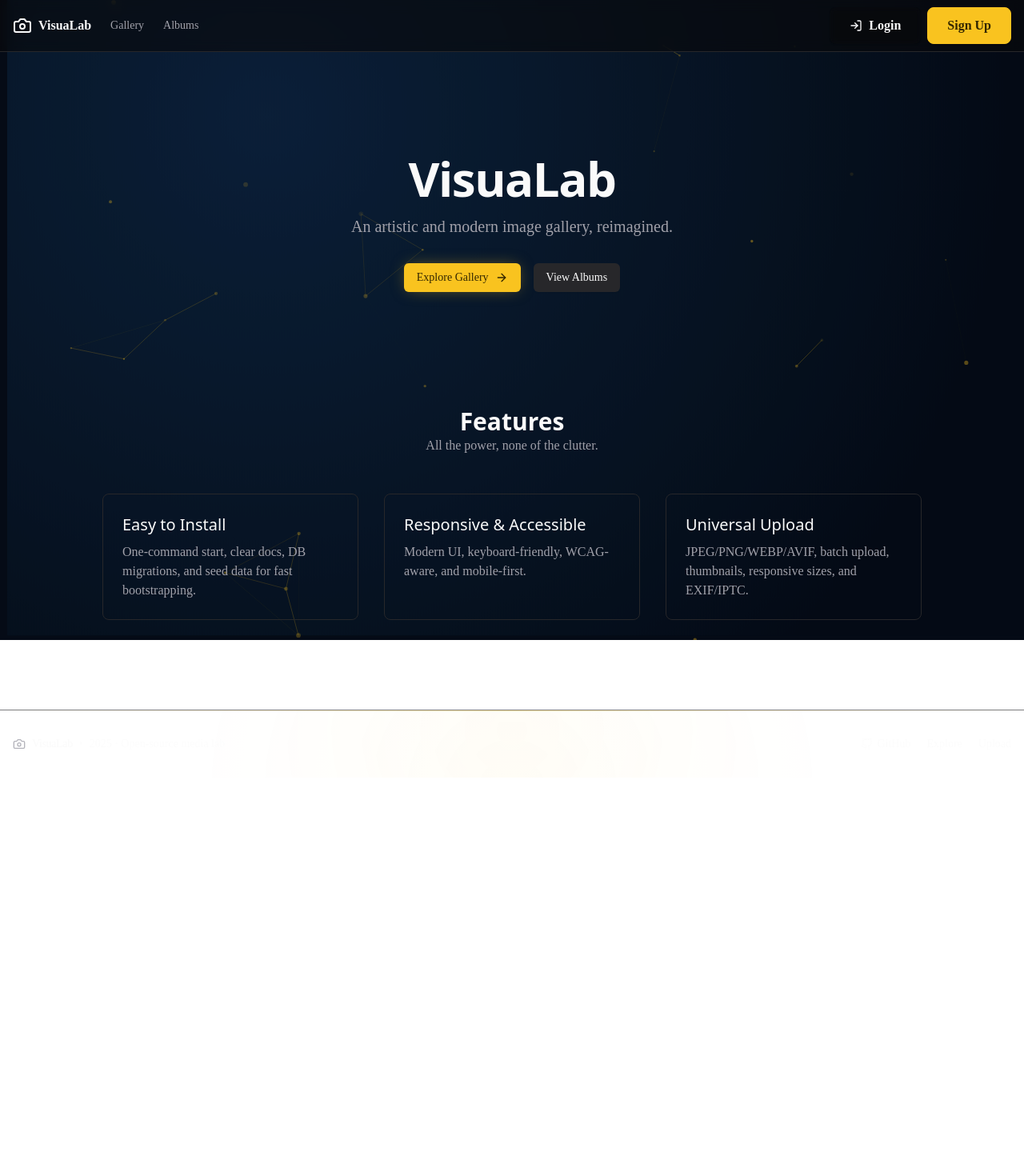
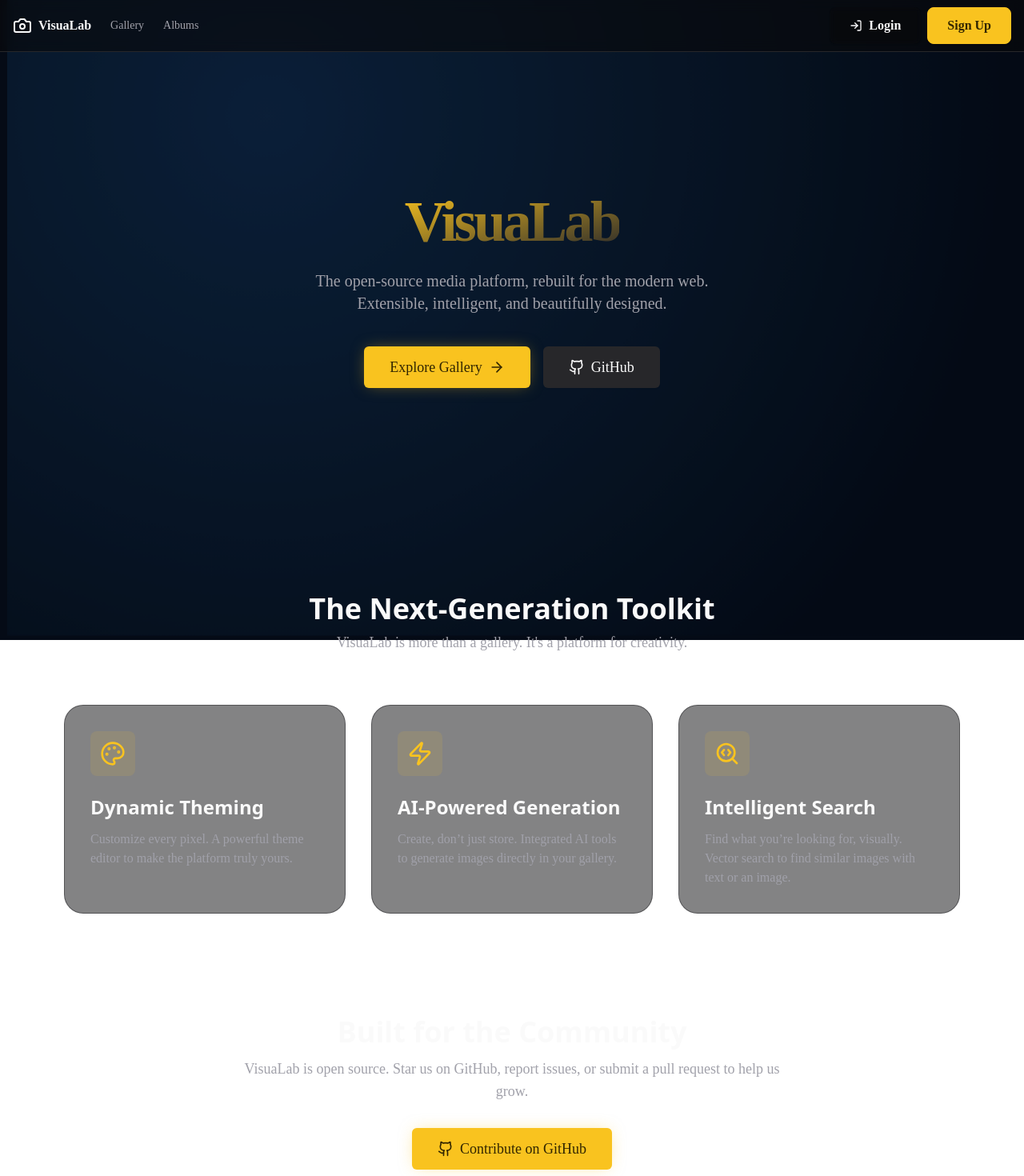
Before and after one commit to varunaditya27/VisuaLab, a Next.js app: page / in a window 1280 px wide. Shown: the top 1470 px of the page at 80% size. Before the commit the page ends 972 px from the top, so only its background shows below. Built offline with nearby package versions, Linux system fonts and the light colour scheme.

Commit message:
Enhance HomePage layout and features; integrate animations, improve UI elements, and add new feature highlights for better user engagement

```diff
--- a/app/globals.css
+++ b/app/globals.css
@@ -87,6 +87,26 @@
   .input:hover {
     @apply border-primary/50;
   }
+  /* High-contrast text and placeholder adjustments */
+  .input, .input-neural, input, select, textarea {
+    color: hsl(var(--foreground));
+  }
+  select.input, select.input-neural, select, .input select {
+    background-color: hsl(var(--background) / 0.85);
+  }
+  option { color: hsl(var(--foreground)); background: hsl(var(--background)); }
+  .dark option { color: hsl(var(--foreground)); background: hsl(var(--background)); }
+  .dark .input::placeholder, .dark .input-neural::placeholder { color: hsl(var(--muted-foreground) / 0.7); }
+  .input:focus-visible, .input-neural:focus-visible { outline: none; }
+
+  /* Neural input variant (minimal, subtle border, glow on focus) */
+  .input-neural {
+    @apply h-10 rounded-md border bg-background/60 backdrop-blur-sm px-3 py-2 text-sm shadow-sm transition-colors duration-200;
+    @apply border-border/60 focus-visible:ring-2 focus-visible:ring-primary/50 focus-visible:border-primary/60;
+  }
+  .dark .input-neural { @apply border-border/40 bg-background/40; }
+  .input-neural:hover { @apply border-primary/40; }
+  .input-neural:focus { @apply border-primary shadow-md; }
 
   .chip {
     @apply inline-flex items-center rounded-full border px-2.5 py-0.5 text-xs font-semibold transition-colors focus:outline-none focus:ring-2 focus:ring-ring focus:ring-offset-2;
--- a/app/page.tsx
+++ b/app/page.tsx
@@ -1,47 +1,129 @@
+'use client'
+
 import Link from 'next/link'
-import { ArrowRight } from 'lucide-react'
+import { ArrowRight, Github, Zap, Palette, SearchCode } from 'lucide-react'
+import { motion } from 'framer-motion'
+import AnimatedBackground from '@/components/AnimatedBackground'
 
-export default async function HomePage() {
+export default function HomePage() {
+  const featureVariants = {
+    hidden: { opacity: 0, y: 30 },
+    visible: (i: number) => ({
+      opacity: 1,
+      y: 0,
+      transition: {
+        delay: i * 0.2,
+        duration: 0.6,
+        ease: 'easeOut'
+      }
+    })
+  }
+
   return (
-    <div>
-      <section className="text-center py-20">
-        <h1 className="font-heading text-4xl md:text-6xl font-bold tracking-tight mb-4">
-          VisuaLab
-        </h1>
-        <p className="text-lg md:text-xl text-muted-foreground max-w-2xl mx-auto mb-8">
-          An artistic and modern image gallery, reimagined.
-        </p>
-        <div className="flex items-center justify-center gap-4">
-          <Link href="/gallery" className="btn btn-primary">
-            Explore Gallery
-            <ArrowRight className="w-4 h-4 ml-2" />
-          </Link>
-          <Link href="/albums" className="btn btn-secondary">
-            View Albums
-          </Link>
-        </div>
-      </section>
+    <div className="relative overflow-hidden">
+      <AnimatedBackground />
 
-      <section id="features" className="my-16">
-        <div className="text-center mb-12">
-          <h2 className="font-heading text-3xl font-bold">Features</h2>
-          <p className="text-muted-foreground">All the power, none of the clutter.</p>
-        </div>
-        <div className="grid md:grid-cols-3 gap-8 max-w-5xl mx-auto">
-          <div className="p-6 border rounded-lg">
-            <h3 className="font-heading text-xl mb-2">Easy to Install</h3>
-            <p className="text-muted-foreground">One-command start, clear docs, DB migrations, and seed data for fast bootstrapping.</p>
+      <div className="relative z-10">
+        {/* Hero Section */}
+        <motion.section
+          className="text-center py-24 md:py-32"
+          initial={{ opacity: 0, y: 20 }}
+          animate={{ opacity: 1, y: 0 }}
+          transition={{ duration: 0.8 }}
+        >
+          <h1 className="font-display text-5xl md:text-7xl font-bold tracking-tighter mb-6">
+            <span className="bg-clip-text text-transparent bg-gradient-to-br from-primary to-secondary">
+              VisuaLab
+            </span>
+          </h1>
+          <motion.p
+            className="text-lg md:text-xl text-muted-foreground max-w-3xl mx-auto mb-10"
+            initial={{ opacity: 0 }}
+            animate={{ opacity: 1 }}
+            transition={{ delay: 0.3, duration: 0.8 }}
+          >
+            The open-source media platform, rebuilt for the modern web.
+            <br />
+            Extensible, intelligent, and beautifully designed.
+          </motion.p>
+          <div className="flex items-center justify-center gap-4">
+            <motion.div
+              whileHover={{ scale: 1.05 }}
+              whileTap={{ scale: 0.95 }}
+            >
+              <Link href="/gallery" className="btn btn-primary text-lg px-8 py-3">
+                Explore Gallery
+                <ArrowRight className="w-5 h-5 ml-2" />
+              </Link>
+            </motion.div>
+            <motion.div
+              whileHover={{ scale: 1.05 }}
+              whileTap={{ scale: 0.95 }}
+            >
+              <a href="https://github.com/varunaditya27/VisuaLab" target="_blank" rel="noopener noreferrer" className="btn btn-secondary text-lg px-8 py-3">
+                <Github className="w-5 h-5 mr-2" />
+                GitHub
+              </a>
+            </motion.div>
           </div>
-          <div className="p-6 border rounded-lg">
-            <h3 className="font-heading text-xl mb-2">Responsive & Accessible</h3>
-            <p className="text-muted-foreground">Modern UI, keyboard-friendly, WCAG-aware, and mobile-first.</p>
+        </motion.section>
+
+        {/* Features Section */}
+        <section id="features" className="my-24 md:my-32">
+          <div className="text-center mb-16">
+            <h2 className="font-heading text-4xl font-bold">The Next-Generation Toolkit</h2>
+            <p className="text-muted-foreground text-lg mt-2">VisuaLab is more than a gallery. It&apos;s a platform for creativity.</p>
           </div>
-          <div className="p-6 border rounded-lg">
-            <h3 className="font-heading text-xl mb-2">Universal Upload</h3>
-            <p className="text-muted-foreground">JPEG/PNG/WEBP/AVIF, batch upload, thumbnails, responsive sizes, and EXIF/IPTC.</p>
+          <div className="grid md:grid-cols-3 gap-8 max-w-6xl mx-auto px-4">
+            {[
+              { icon: Palette, title: 'Dynamic Theming', description: 'Customize every pixel. A powerful theme editor to make the platform truly yours.' },
+              { icon: Zap, title: 'AI-Powered Generation', description: 'Create, don\u2019t just store. Integrated AI tools to generate images directly in your gallery.' },
+              { icon: SearchCode, title: 'Intelligent Search', description: 'Find what you\u2019re looking for, visually. Vector search to find similar images with text or an image.' }
+            ].map((feature, i) => (
+              <motion.div
+                key={feature.title}
+                className="p-8 border border-border/50 rounded-2xl bg-card/50 backdrop-blur-sm card-interactive"
+                custom={i}
+                variants={featureVariants}
+                initial="hidden"
+                whileInView="visible"
+                viewport={{ once: true, amount: 0.5 }}
+              >
+                <div className="p-3 bg-primary/10 rounded-lg inline-block mb-4">
+                  <feature.icon className="w-8 h-8 text-primary" />
+                </div>
+                <h3 className="font-heading text-2xl mb-3 font-semibold">{feature.title}</h3>
+                <p className="text-muted-foreground">{feature.description}</p>
+              </motion.div>
+            ))}
           </div>
-        </div>
-      </section>
+        </section>
+
+        {/* Open Source Callout */}
+        <section className="text-center my-24 md:my-32">
+           <motion.div
+            initial={{ opacity: 0, y: 20 }}
+            whileInView={{ opacity: 1, y: 0 }}
+            viewport={{ once: true, amount: 0.5 }}
+            transition={{ duration: 0.6 }}
+           >
+            <h2 className="font-heading text-4xl font-bold">Built for the Community</h2>
+            <p className="text-muted-foreground text-lg mt-3 max-w-2xl mx-auto">
+              VisuaLab is open source. Star us on GitHub, report issues, or submit a pull request to help us grow.
+            </p>
+            <motion.div
+              className="mt-8"
+              whileHover={{ scale: 1.05 }}
+              whileTap={{ scale: 0.95 }}
+            >
+              <a href="https://github.com/varunaditya27/VisuaLab" target="_blank" rel="noopener noreferrer" className="btn btn-primary text-lg px-8 py-3">
+                <Github className="w-5 h-5 mr-2" />
+                Contribute on GitHub
+              </a>
+            </motion.div>
+          </motion.div>
+        </section>
+      </div>
     </div>
   )
 }
```
